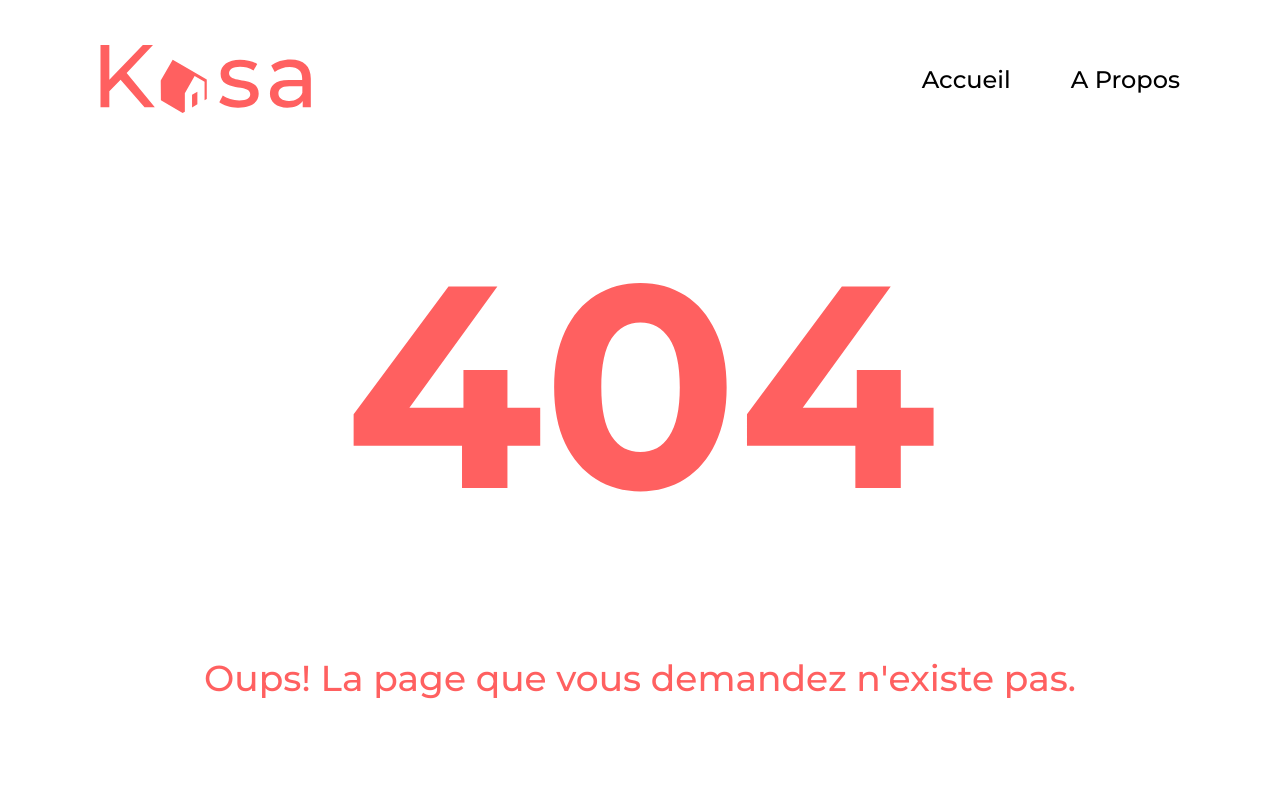
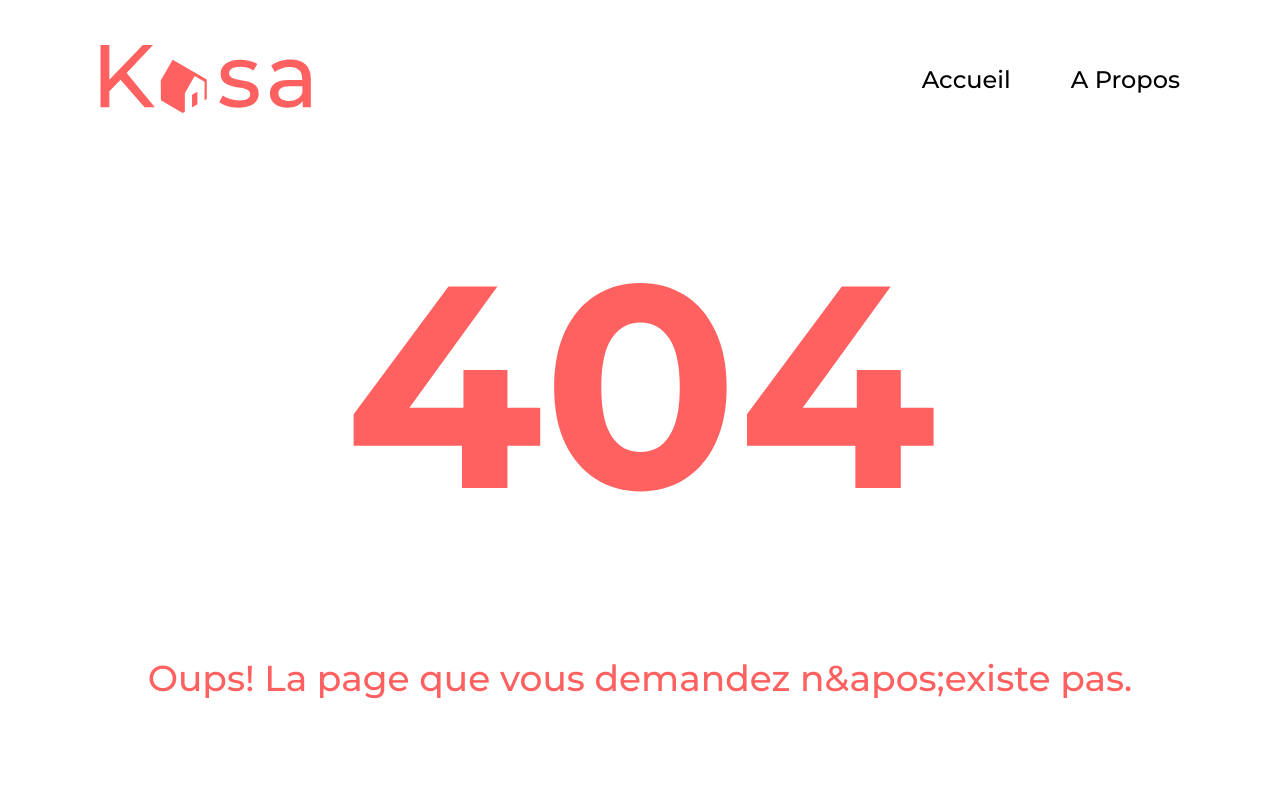
Before and after one commit to Kuusenmetsa/Camille_Crapat_ProjetSimule_Kasa_Frontend, a React (Vite) app: page /error in a window 1280 px wide. Shown: the top 800 px of the page. Built offline with nearby package versions, Linux system fonts and the light colour scheme.

Commit message:
Modification page d'erreur

```diff
--- a/src/main.jsx
+++ b/src/main.jsx
@@ -20,7 +20,7 @@ ReactDOM.createRoot(document.getElementById('root')).render(
             <Route path="/" element={<Locations />} />
             <Route path="/location/:id" element={<Location />} />
             <Route path="/about" element={<About />} />
-            <Route path="*" element={<Error />} />
+            <Route path="*" element={<Error type="404" />} />
          </Routes>
       </Router>
       <Footer />
--- a/src/pages/Error/index.jsx
+++ b/src/pages/Error/index.jsx
@@ -2,13 +2,21 @@ import { Link } from 'react-router-dom';
 
 import './index.scss';
 
-import ErrorSVG from '../../assets/images/404.svg';
+import Error404 from '../../assets/images/404.svg';
+import Error400 from '../../assets/images/400.svg';
 
-export default function Error() {
+export default function Error({ type }) {
    return (
       <div className="error">
-         <img src={ErrorSVG} alt="Erreur 404" />
-         <p>Oups! La page que vous demandez n&apos;existe pas.</p>
+         <img
+            src={type === '400' ? Error400 : Error404}
+            alt={type === '400' ? Error400 : Error404}
+         />
+         <p>
+            {type === '400'
+               ? `Oups! Les données reçu ne sont pas correct !`
+               : `Oups! La page que vous demandez n&apos;existe pas.`}
+         </p>
          <Link to="/">Retourner sur la page d’accueil</Link>
       </div>
    );
```
